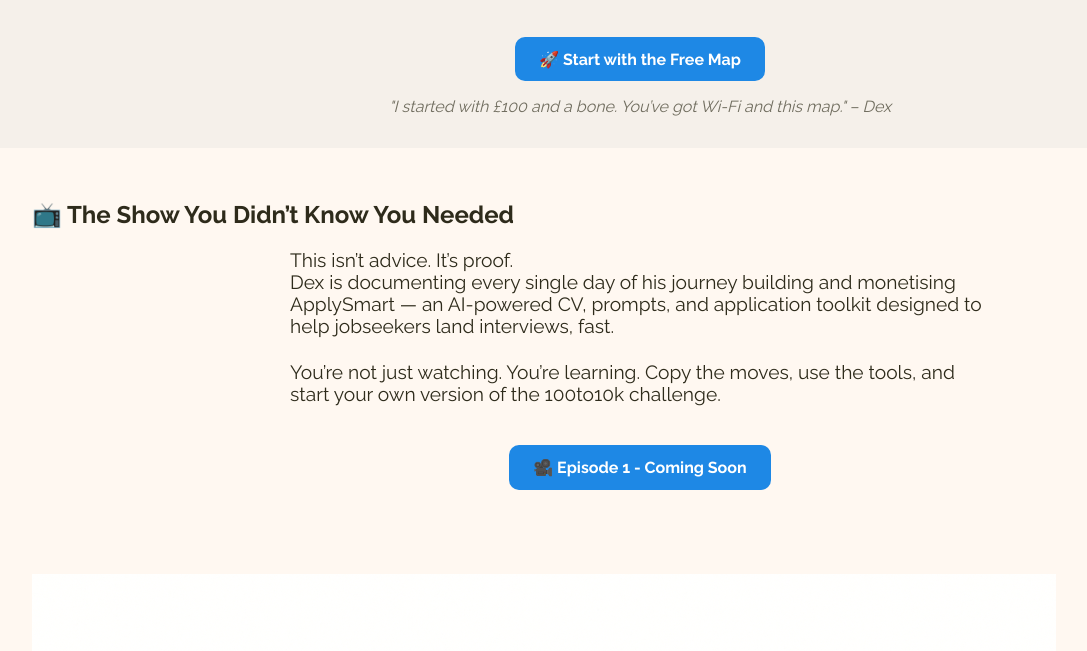
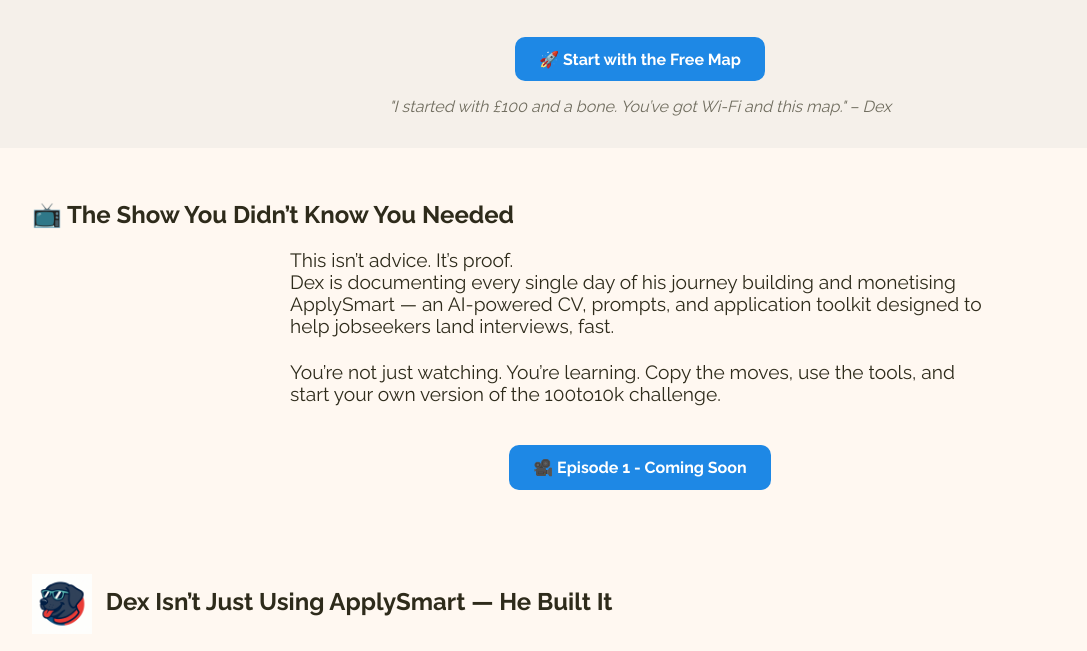
Before and after one commit to Jakoma-stack/100to10k-site, a plain HTML site: page index.html in a window 1280 px wide. Shown: the part 266-917 px from the top of the page, without its empty margins (0-1087 px from the left). Drawn offline with Linux system fonts and the light colour scheme.

Commit message:
Update index.html

```diff
--- a/index.html
+++ b/index.html
@@ -68,6 +68,11 @@
       font-size: 0.9rem;
       color: #706d5f;
     }
+   img[src="dex.png"] {
+  max-width: 60px;
+  vertical-align: middle;
+  margin-right: 0.5rem;
+}
   </style>
 <head>
   <meta charset="UTF-8">
```
